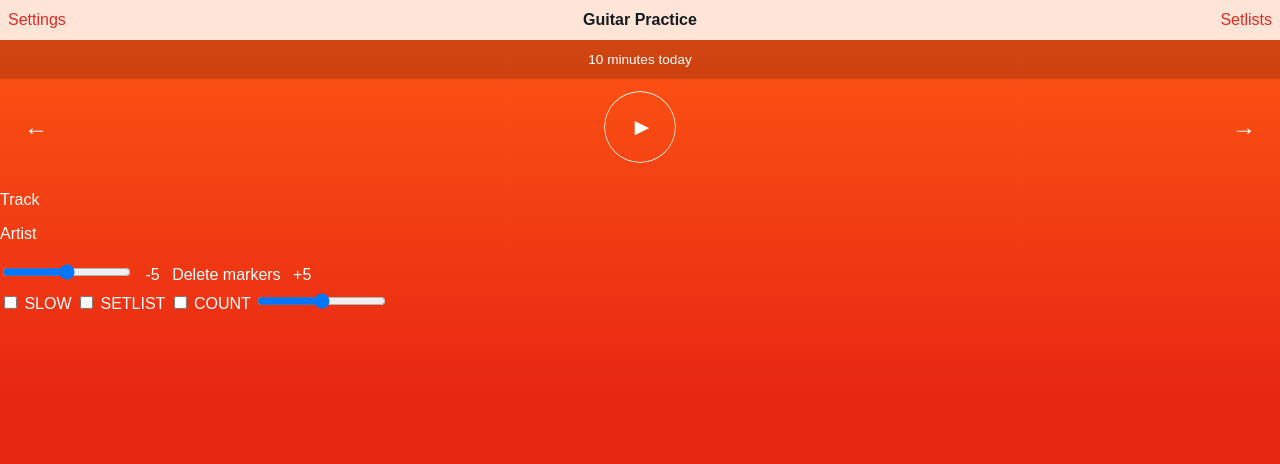
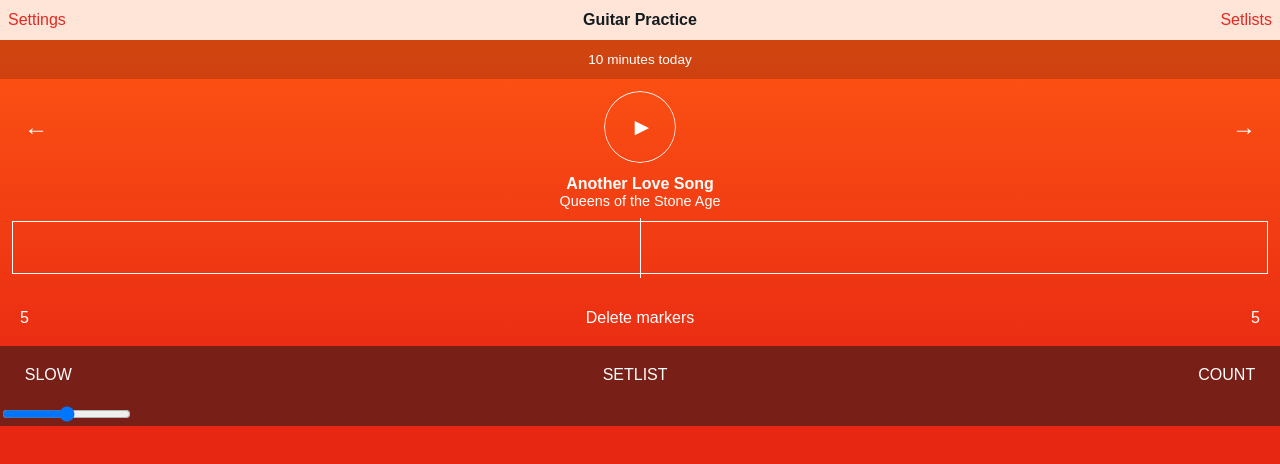
Before and after one commit to BackupBroom/sample-flex-page, a website: page src/index.html in a window 1280 px wide. Drawn offline with nearby package versions, Linux system fonts and the light colour scheme; files that its build step writes are made by us from their sources.

Commit message:
add track details, track slider, bottom navigation

```diff
--- a/gulpfile.js
+++ b/gulpfile.js
@@ -1,6 +1,7 @@
 var gulp = require('gulp');
 var sass = require('gulp-sass');
 var sourcemaps = require('gulp-sourcemaps');
+var autoprefixer = require('gulp-autoprefixer');
 var cssnano = require('gulp-cssnano');
 var del = require('del');
 var runSeq = require('run-sequence');
@@ -39,6 +40,9 @@
 		.pipe(sourcemaps.init({ loadMaps: true }))
 			.pipe(sass())
 			.on('error', swallowError)
+			.pipe(autoprefixer({
+				browsers: ['last 3 iOS versions']
+			}))
 			.pipe(cssnano())
 		.pipe(sourcemaps.write('./'))
 		.pipe(gulp.dest('dist'))
--- a/package.json
+++ b/package.json
@@ -12,6 +12,7 @@
     "browser-sync": "^2.14.0",
     "del": "^2.2.2",
     "gulp": "^3.9.1",
+    "gulp-autoprefixer": "^3.1.1",
     "gulp-cssnano": "^2.1.2",
     "gulp-sass": "^2.3.2",
     "gulp-sourcemaps": "^1.6.0",
--- a/src/index.html
+++ b/src/index.html
@@ -26,32 +26,38 @@
 				<button class="btn-symbol play"><span class="symbol symbol-play">&#9658;</span></button>
 				<button class="btn-symbol">&rarr;</button>
 			</div>
-			<div>
-				<p>Track</p>
-				<p>Artist</p>
+			<div class="track-details">
+				<h2>Another Love Song</h2>
+				<p>Queens of the Stone Age</p>
 			</div>
-			<div>
+			<div class="track-navigation">
 				<input type="range" name="">
-				<button class="btn-symbol">-5</button>
+			</div>
+			<div class="track-navigation-controls">
+				<button class="btn-symbol">5</button>
 				<button>Delete markers</button>
-				<button class="btn-symbol">+5</button>
+				<button class="btn-symbol">5</button>
 			</div>
 		</div>
 
-		<div>
-			<label>
-				<input type="checkbox">
+		<div class="bottom-nav">
+			<div class="playback-controls">
+				<input type="checkbox" id="slow">
+				<label for="slow">
 					SLOW
 				</label>
-			<label>
-				<input type="checkbox">
+				<input type="checkbox" id="setlist">
+				<label for="setlist">
 					SETLIST
 				</label>
-			<label>
-				<input type="checkbox">
+				<input type="checkbox" id="count">
+				<label for="count">
 					COUNT
 				</label>
+			</div>
+			<div class="volume-slider">
 				<input type="range" name="">
+			</div>
 		</div>
 
 	</main>
--- /dev/null
+++ b/src/scss/atoms/_checkboxes.scss
@@ -0,0 +1,14 @@
+%checkbox-base {
+	display: none;
+
+	+ label {
+		padding: 0.5em 0.8em;
+	}
+}
+
+%checkbox-active {
+	+ label {
+		background-color: #e12a21;
+		border-radius: 5px;
+	}
+}
--- a/src/scss/main.scss
+++ b/src/scss/main.scss
@@ -1,5 +1,6 @@
 @import 'atoms/buttons';
 @import 'atoms/symbols';
+@import 'atoms/checkboxes';
 @import 'organisms/main-nav';
 @import 'pages/guitar-practice';
 
@@ -24,3 +25,11 @@
 nav {
 	@extend %main-nav;
 }
+
+input[type=checkbox] {
+	@extend %checkbox-base;
+}
+
+input[type=checkbox]:checked {
+	@extend %checkbox-active;
+}
--- /dev/null
+++ b/src/scss/molecules/_bottom-nav.scss
@@ -0,0 +1,3 @@
+%bottom-nav {
+	background-color: #781f17;
+}
--- a/src/scss/molecules/_playback-controls.scss
+++ b/src/scss/molecules/_playback-controls.scss
@@ -2,6 +2,7 @@
 	padding: 0.75rem;
 	display: flex;
 	justify-content: space-between;
+	flex-grow: 1;
 	align-items: center;
 
 	.play {
@@ -10,3 +11,9 @@
 		border-radius: 100%;
 	}
 }
+
+%playback-controls {
+	display: flex;
+	justify-content: space-between;
+	padding: 0.75rem;
+}
--- a/src/scss/molecules/_track-details.scss
+++ b/src/scss/molecules/_track-details.scss
@@ -0,0 +1,16 @@
+%track-details {
+	text-align: center;
+
+	h2 {
+		font-size: 1em;
+		margin: 0;
+		padding: 0;
+	}
+
+	p {
+		font-size: 0.9em;
+		margin: 0;
+		padding: 0;
+	}
+
+}
--- /dev/null
+++ b/src/scss/molecules/_track-navigation.scss
@@ -0,0 +1,36 @@
+%track-navigation {
+	text-align: center;
+	padding: 0.75rem;
+
+	input[type=range] {
+		-webkit-appearance: none;
+		background-color: transparent;
+		width: 100%;
+		margin: 0;
+		padding: 0;
+		border: 0;
+	}
+	input[type=range]:focus {
+		outline: none;
+	}
+	input[type=range]::-webkit-slider-runnable-track {
+		width: 100%;
+		height: 4em;
+		border: 1px solid #fff;
+		cursor: pointer;
+	}
+	input[type=range]::-webkit-slider-thumb {
+		-webkit-appearance: none;
+		width: 1px;
+		height: 4.5em;
+		margin-top: -0.3em;
+		background-color: #FFFFFF;
+		cursor: pointer;
+	}
+}
+
+%track-navigation-controls {
+	display: flex;
+	justify-content: space-between;
+	padding: 0.75rem;
+}
--- a/src/scss/templates/_training-view.scss
+++ b/src/scss/templates/_training-view.scss
@@ -1,7 +1,30 @@
 @import 'molecules/playback-controls';
+@import 'molecules/track-details';
+@import 'molecules/track-navigation';
+@import 'molecules/bottom-nav';
 
 .playback-controls-primary {
 	@extend %playback-controls-primary;
 
 	font-size: 1.5em;
 }
+
+.track-details {
+	@extend %track-details;
+}
+
+.track-navigation {
+	@extend %track-navigation;
+}
+
+.track-navigation-controls {
+	@extend %track-navigation-controls;
+}
+
+.playback-controls {
+	@extend %playback-controls;
+}
+
+.bottom-nav {
+	@extend %bottom-nav;
+}
```
Also changed, not shown: src/scss/pages/_guitar-practice.scss (line endings or trailing spaces). Lines whose indentation alone changed are shown as unchanged.
